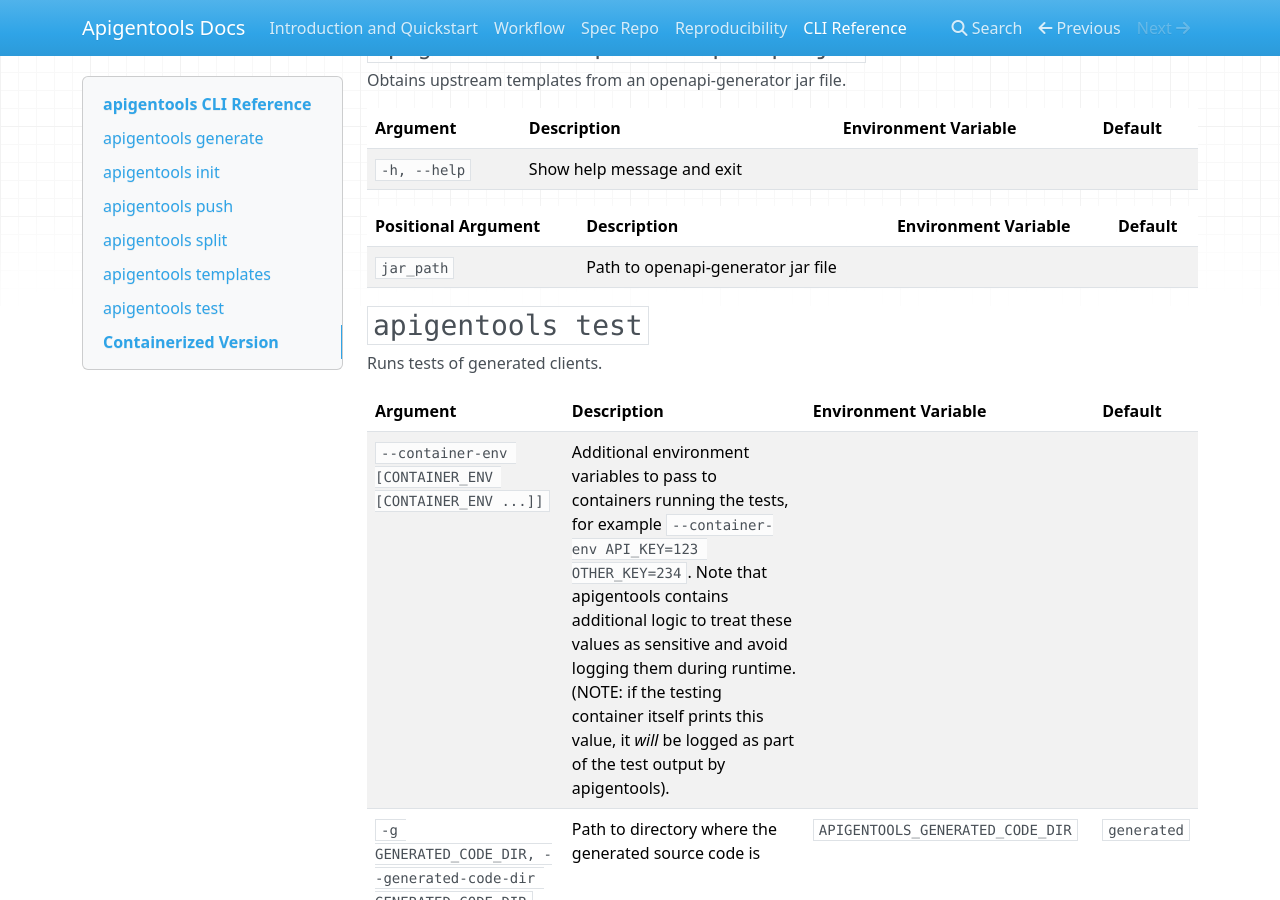
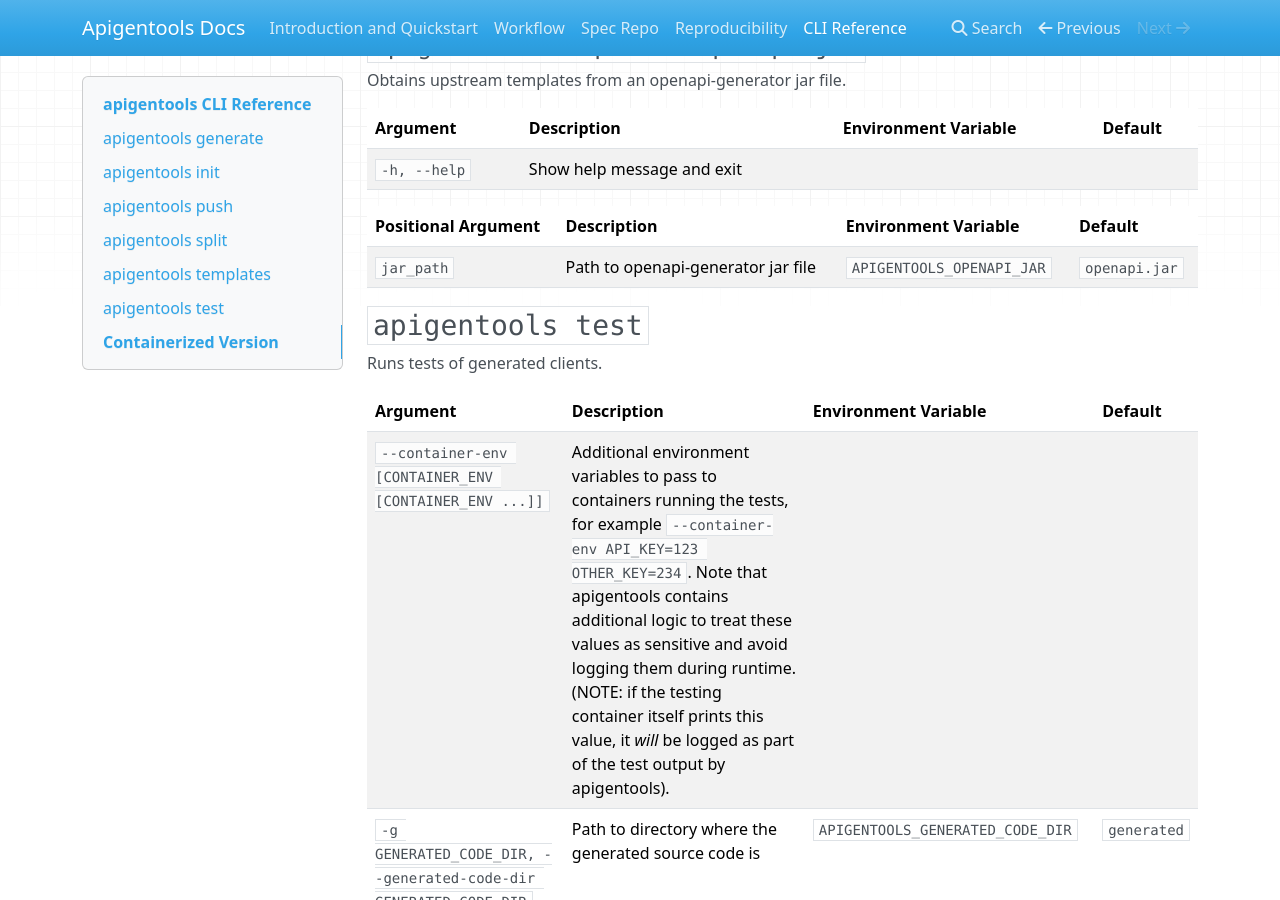
Before and after one commit to DataDog/apigentools, an MkDocs documentation site: the page built from docs/cli.md, in a window 1280 px wide and 900 px high, scrolled down 4354 px. Built offline with MkDocs 1.6.1, drawn with Linux system fonts in a browser that asks for light colours; nearby versions of some CDN libraries.

```diff
--- a/docs/cli.md
+++ b/docs/cli.md
@@ -108,7 +108,7 @@ Argument | Description | Environment Variable | Default
 
 Positional Argument | Description | Environment Variable | Default
 --------------------|-------------|----------------------|--------
-`jar_path` | Path to openapi-generator jar file
+`jar_path` | Path to openapi-generator jar file | `APIGENTOOLS_OPENAPI_JAR` | `openapi.jar`
 
 ## `apigentools test`
 
```
